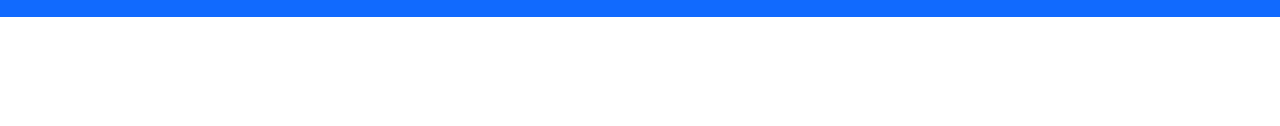
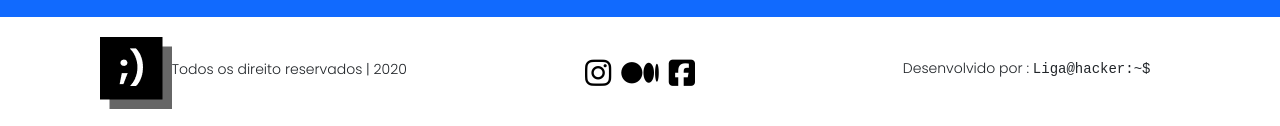
Before and after one commit to joaodivinod/landing-_prev_bem, a plain HTML site: page index.html in a window 1280 px wide. Shown: the part 2981-3107 px from the top of the page. Before the commit the page ends 2998 px from the top, so only its background shows below. Drawn offline with nearby package versions, Linux system fonts and the light colour scheme; a web font is replaced by a local one.

Commit message:
footer finalizado

```diff
--- a/index.html
+++ b/index.html
@@ -5,9 +5,10 @@
   <meta name="viewport" content="width=device-width, initial-scale=1.0">
   <link rel="stylesheet" href="style.css">
   <!-- Google Fonts -->
-  <link href="https://fonts.googleapis.com/css2?family=Poppins:ital,wght@0,300;0,800;1,200;1,400;1,500;1,700&display=swap" rel="stylesheet">
+  <link href="https://fonts.googleapis.com/css2?family=DM+Mono:ital,wght@1,500&family=Poppins:ital,wght@0,300;0,800;1,200;1,400;1,500;1,700&display=swap" rel="stylesheet">
   <!-- Bootstrap -->
   <link rel="stylesheet" href="https://stackpath.bootstrapcdn.com/bootstrap/4.5.0/css/bootstrap.min.css" integrity="sha384-9aIt2nRpC12Uk9gS9baDl411NQApFmC26EwAOH8WgZl5MYYxFfc+NcPb1dKGj7Sk" crossorigin="anonymous">
+  <script src="https://kit.fontawesome.com/048d32b9c3.js" crossorigin="anonymous"></script>
   <title>PrevBem</title>
 </head>
 <body>
@@ -94,7 +95,27 @@
 
   </main>
   <footer>
+    <div class="conter row">
 
+
+      <div class="col-md-4 flex">
+         <img src="img/favicon.png" alt="">
+          <h5>Todos os direito reservados | 2020 <h5>
+      </div>
+
+      <div class="col-md-4 flex">
+        <a href=""><i class="fab fa-instagram"></i></a>
+        <a href=""><i class="fab fa-medium"></i></a>
+        <a href=""><i class="fab fa-facebook-square"></i></a>
+      </div>
+
+      <div class="col-md-4 flex">
+        <h5>Desenvolvido por : <span style="">Liga@hacker:~$</span></h5>
+
+      </div>
+
+
+    </div>
   </footer>
   <script src="https://code.jquery.com/jquery-3.5.1.slim.min.js" integrity="sha384-DfXdz2htPH0lsSSs5nCTpuj/zy4C+OGpamoFVy38MVBnE+IbbVYUew+OrCXaRkfj" crossorigin="anonymous"></script>
 <script src="https://cdn.jsdelivr.net/npm/popper.js@1.16.0/dist/umd/popper.min.js" integrity="sha384-Q6E9RHvbIyZFJoft+2mJbHaEWldlvI9IOYy5n3zV9zzTtmI3UksdQRVvoxMfooAo" crossorigin="anonymous"></script>
--- a/style.css
+++ b/style.css
@@ -161,6 +161,32 @@ nav{
     line-height: 45px;
     text-align: center;
 }
-.botton img {
+footer{
+  display: flex;
+  align-items: center;
+}
+.flex{
+  display: flex;
+  align-items: center;
+  justify-content: center;
+}
+.flex h5{
 
+    font-family: Poppins;
+    font-style: normal;
+    font-weight: 500;
+    font-size: 14px;
+    line-height: 24px;
 }
+
+.flex i{
+  font-size: 30px;
+  padding: 5px;
+  text-align: center;
+}
+.flex a{
+  color: #000;
+}
+.flex span{
+  font-family: 'DM Mono', monospace;
+}
```
Also changed, not shown: img/favicon.png (added), 1 other file.
